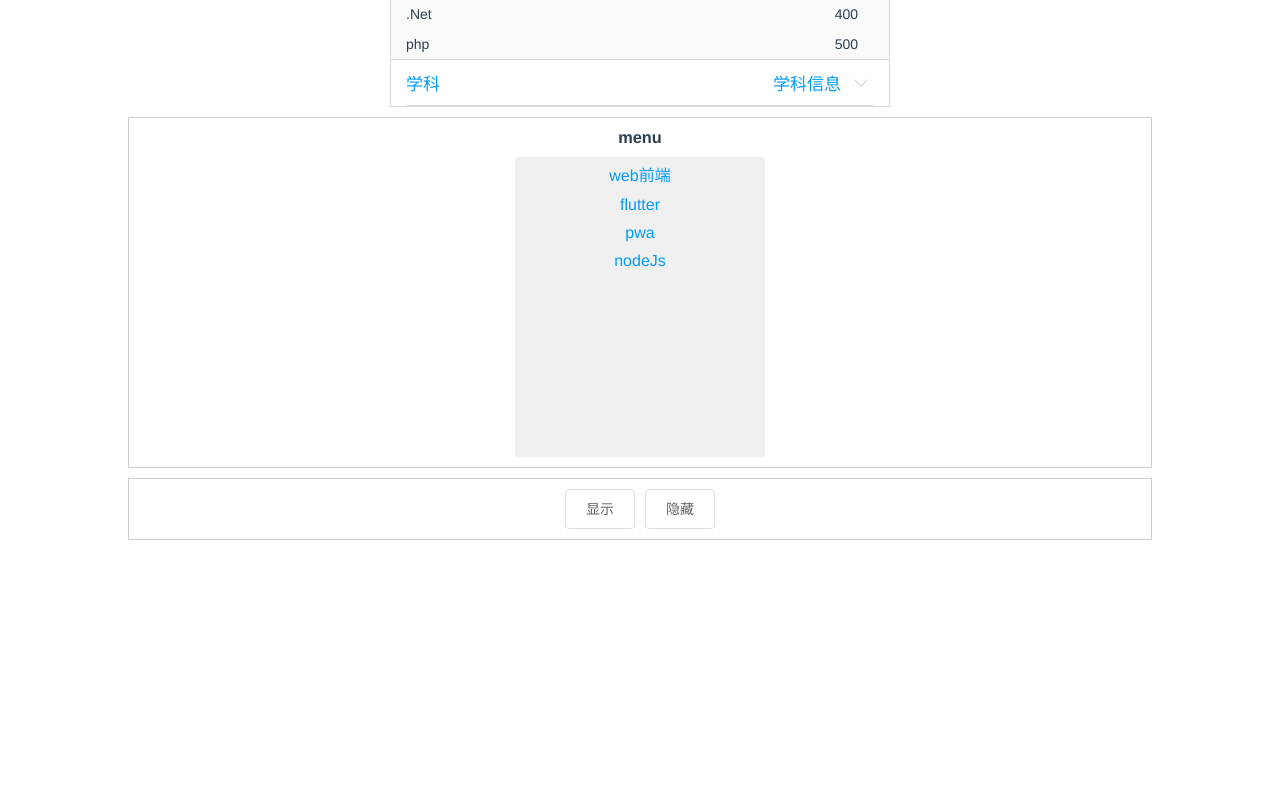
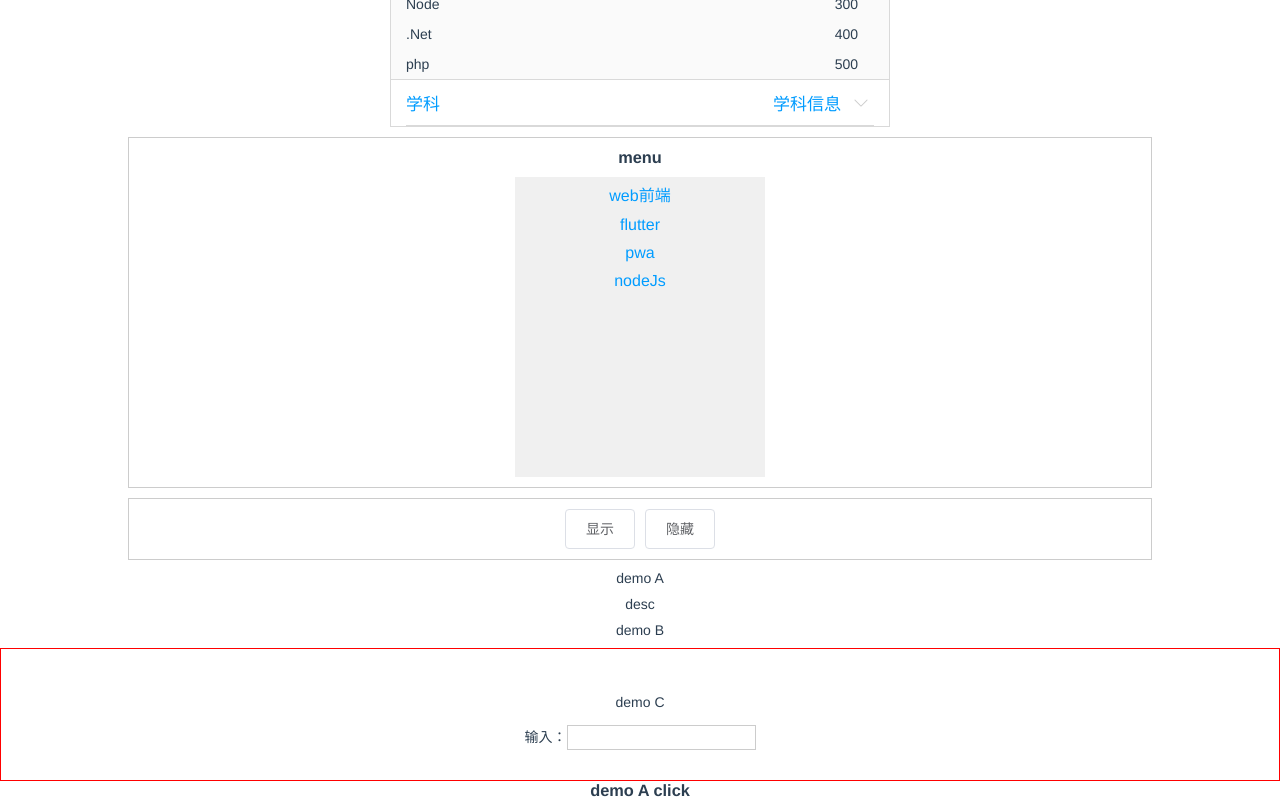
Before and after one commit to ben-Run/vue-code, a Vue app: page / in a window 1280 px wide. Shown: the part 575-1375 px from the top of the page. Before the commit the page ends 1115 px from the top, so only its background shows below. Built offline with nearby package versions, Linux system fonts and the light colour scheme.

Commit message:
some demo

```diff
--- a/src/components/collapse/src/main.vue
+++ b/src/components/collapse/src/main.vue
@@ -5,7 +5,6 @@
      <section :class="{'border-line': borderClass}" class="title-box">
        <span class="title">{{title || ''}}</span>
        <span class="desc">{{rightDesc || ''}}</span>
-       <!-- <i class="jiantou" :class="[icoDirection]"></i> -->
        <svg-icon class="jiantou" :class="[icoDirection]" name="ico-jiantou"></svg-icon>
      </section>
    </header>
--- a/src/components/hourTable/src/main.vue
+++ b/src/components/hourTable/src/main.vue
@@ -101,7 +101,7 @@ export default {
       if (!result && !!msg) {
         this.$message.error({
           message: msg,
-          duration: 0
+          duration: 1 * 1000
         })
       }
     },
--- a/src/style/theme.scss
+++ b/src/style/theme.scss
@@ -63,7 +63,9 @@ a{
   text-decoration: none;
   @include color();
 }
-
+p {
+  margin: 10px 0;
+}
 // 箭头
 .jiantou {
   cursor: pointer;
--- a/src/views/home/Index.vue
+++ b/src/views/home/Index.vue
@@ -44,19 +44,27 @@
    </section>
 
    <scroll-top :visibility-height="triggerHeight"></scroll-top>
+
+   <!-- $attrs -->
+   <demo-a title='title' desc='desc' v-bind="$attrs"></demo-a>
  </article>
 </template>
 
 <script>
 import { initDataPrice, dataList, menuList } from './constant'
+import demoA from './demoA'
 export default {
   name: 'home-index',
   props: {},
   created () {
     this.init()
   },
-  mounted () {},
-  components: {},
+  mounted () {
+    console.log('index:',this.$attrs)
+  },
+  components: {
+    demoA
+  },
   computed: {},
   data () {
     return {
--- /dev/null
+++ b/src/views/home/demoA.vue
@@ -0,0 +1,64 @@
+<template>
+ <article>
+   <p>demo A</p>
+   <p>{{desc || '无输入...'}}</p>
+   <demo-b
+   v-bind="$attrs"
+   v-model="tempValue"
+   @changeMyData="changeMyData"
+   @changeSend="changeSend"
+   @clickb="sayHello"  >
+   </demo-b>
+   <h3 @click="sayH3">demo A click</h3>
+ </article>
+</template>
+
+<script>
+import demoB from './demoB'
+export default {
+  name: 'demoa',
+  components: {
+    demoB
+  },
+  props: {
+    title: {
+      type: String,
+      default: ''
+    }
+  },
+  data () {
+    return {
+      desc: '',
+      tempValue: 's'
+    }
+  },
+  computed: {},
+  watch: {},
+  created () {
+    console.log('a', this.$attrs)
+  },
+  mounted () {
+    console.log('a', this.$attrs)
+    this.desc = this.$attrs.desc
+  },
+  methods: {
+    sayHello () {
+      console.log('handle chick')
+    },
+    sayH3 () {
+      console.log('handle sayh3')
+    },
+    changeSend (val) {
+      console.log(val)
+    },
+    changeMyData (val) {
+      this.desc = val
+    }
+  },
+  filters: {}
+}
+</script>
+
+<style lang='scss' scoped>
+
+</style>
--- /dev/null
+++ b/src/views/home/demoB.vue
@@ -0,0 +1,35 @@
+<template>
+ <article>
+   <p >demo B</p>
+   <demo-c v-bind="$attrs"  v-on="$listeners" ></demo-c>
+ </article>
+</template>
+
+<script>
+import demoC from './demoC'
+export default {
+  inheritAttrs: false,
+  name: 'demob',
+  components: {demoC},
+  props: {},
+  data () {
+    return {}
+  },
+  computed: {},
+  watch: {},
+  created () {
+    console.log(`b`, this.$attrs)
+  },
+  mounted () {
+    console.log(`b`, this.$attrs)
+    console.log('b listeners', this.$listeners)
+  },
+  methods: {
+  },
+  filters: {}
+}
+</script>
+
+<style lang='scss' scoped>
+
+</style>
--- /dev/null
+++ b/src/views/home/demoC.vue
@@ -0,0 +1,55 @@
+<template>
+ <article class="demo-c">
+   <p  @click="handleSend">demo C</p>
+   输入：<input v-model="desc" @input="handleInput" />
+ </article>
+</template>
+
+<script>
+
+export default {
+  inheritAttrs: false,
+  name: 'democ',
+  components: {},
+  props: {},
+  data () {
+    return {
+      desc: ''
+    }
+  },
+  computed: {},
+  watch: {},
+  created () {
+    console.log(`c`, this.$attrs)
+  },
+  mounted () {
+    console.log(`c`, this.$attrs)
+    console.log(`c listeners`,this.$listeners)
+  },
+  methods: {
+    handleSend () {
+      this.$emit('changeSend', '在组件C中传递过来的事件')
+    },
+    handleInput() {
+      this.$emit("changeMyData", this.desc); // // 在组件A中传递过来的事件
+    }
+  },
+  filters: {}
+}
+</script>
+
+<style lang='scss' scoped>
+.demo-c {
+  padding: 30px 0;
+  border: 1px solid red;
+}
+p {
+  cursor: pointer;
+  padding: 5px 0;
+}
+input {
+    border: 1px solid #ccc;
+    height: 25px;
+    padding: 5px;
+}
+</style>
```
Also changed, not shown: 1 other file (tests, documents, lock files or other folders).
